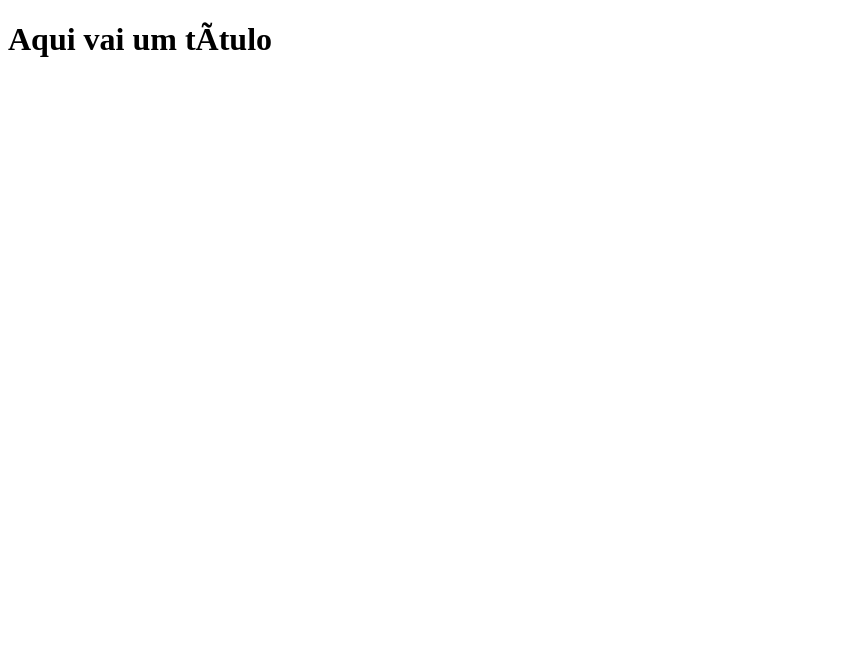
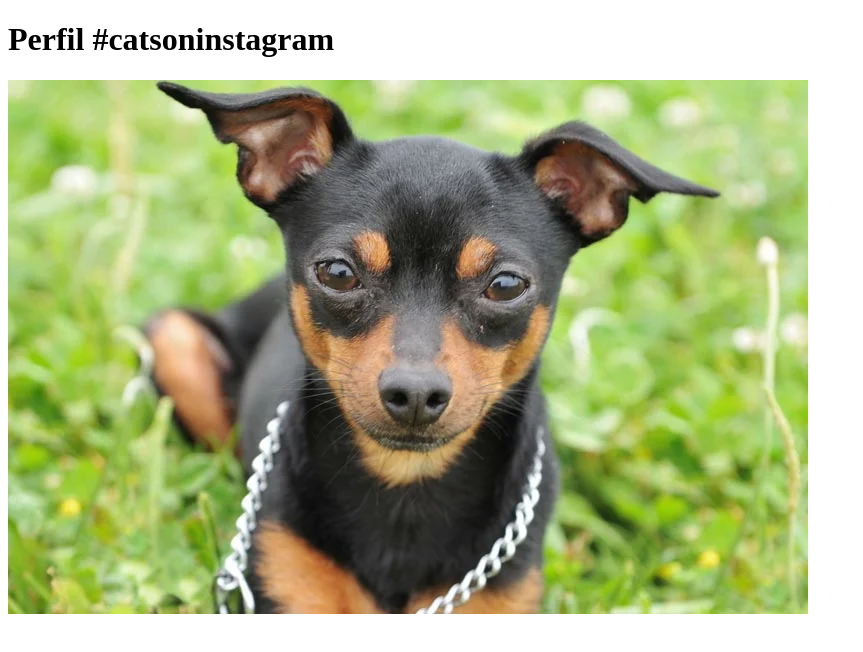
Before and after one commit to joaoedson-dantas/git-aula-descomplica, a plain HTML site: page index.html in a window 1280 px wide. Shown: the whole page, without its empty margins (0-863 px from the left). Drawn offline with Linux system fonts and the light colour scheme.

Commit message:
Adicionando uma pasta de imagens e modificando o Html

```diff
--- a/index.html
+++ b/index.html
@@ -4,7 +4,7 @@
 
 <head>
 
-  <title>Título da página</title>
+  <title>Fanpage de Gatinhos</title>
 
   <meta charset=“utf-8”>
 
@@ -12,7 +12,9 @@
 
 <body>
 
-  <h1>Aqui vai um título</h1>
+  <h1>Perfil #catsoninstagram</h1>
+
+  <img src="./imagens/pinscher-caracteristicas-guia-racas.webp">
 
 </body>
 
```
Also changed, not shown: imagens/pinscher-caracteristicas-guia-racas.webp (added).
